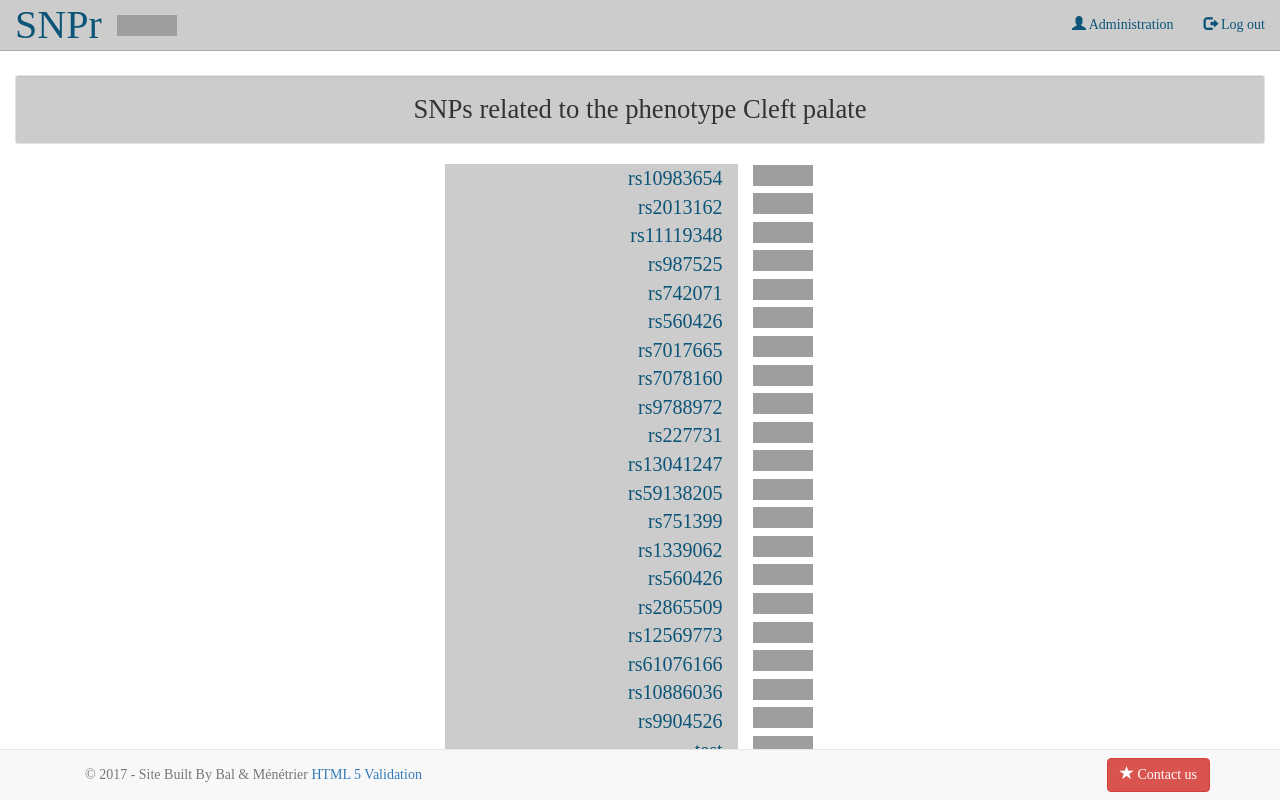
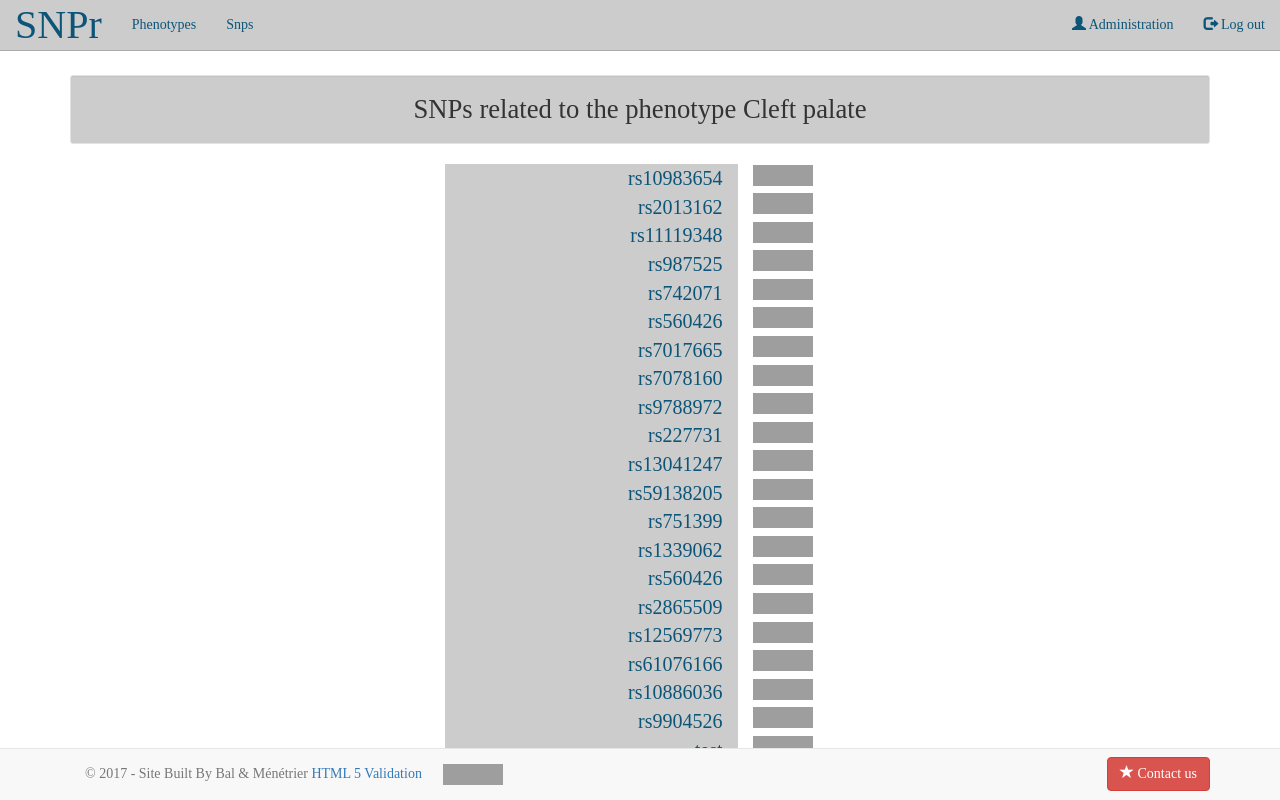
Before and after one commit to matthieubal13/pwproject, a Django app: page /snp/7/ in a window 1280 px wide. Run offline with Django 3.2, Linux system fonts and the light colour scheme; a user stored in the database is signed in; data comes from the database, SQL or seed files in the repository; some libraries are stand-ins or nearby versions; some web fonts are replaced; grey boxes are pictures that could not be loaded.

Commit message:
list snp added

```diff
--- a/snpref/static/css/snpref.css
+++ b/snpref/static/css/snpref.css
@@ -50,11 +50,13 @@ h4 {
   color: #0c5578;
   font-size: 15pt;
   background-color: #CCCCCC;
+  text-align: right;
 }
 
 .snp-link:hover {
   background-color: #0c5578;
   color: #FFFFFF;
+  text-decoration : none;
 }
 
 .pubmed-link:hover {
--- a/snpref/templates/snpref/base.html
+++ b/snpref/templates/snpref/base.html
@@ -20,29 +20,52 @@
             <span class="icon-bar"></span>
             <span class="icon-bar"></span>
             <span class="icon-bar"></span>
+            <span class="icon-bar"></span>
           </button>
           <a class="navbar-brand" href="{% url 'snpref:phenotype_list'%}"
           data-toggle="tooltip" title="Home">SNPr</a>
         </div>
         <div class="collapse navbar-collapse" id="myNavbar">
-          <a href="https://www.ncbi.nlm.nih.gov/pubmed/" data-toggle="tooltip"
-          title="Go to PubMed">
-            <img src="https://upload.wikimedia.org/wikipedia/commons/thumb/f/fb/US-NLM-PubMed-Logo.svg/1200px-US-NLM-PubMed-Logo.svg.png"
-            title="Home of PubMed" alt="PubMed" style="width:60px;height:21px;border:0;margin-top:15px;"></a>
+          <ul class="nav navbar-nav">
+            <li>
+              <a href="{% url 'snpref:phenotype_list'%}" data-toggle="tooltip"
+              title="List of all phenotypes">
+                <span class = toolbar >
+                  Phenotypes
+                </span>
+              </a>
+            </li>
+            <li>
+              <a href="{% url 'snpref:snp_list'%}" data-toggle="tooltip"
+              title="List of all SNPs">
+                <span class = toolbar >
+                  Snps
+                </span>
+              </a>
+            </li>
+          </ul>
           <ul class="nav navbar-nav navbar-right">
-            <li><a href="/admin" data-toggle="tooltip" title="Reserved for administrators">
-              <span class = toolbar ><span class="glyphicon glyphicon-user"></span>
-              Administration</span></a>
-              </li>
-            <li><a href="{% url 'authuser:disconnection'%}" data-toggle="tooltip"
-              title="Disconnection" class = "toolbar"><span class = toolbar ><span class="glyphicon glyphicon-log-out">
+            <li>
+              <a href="/admin" data-toggle="tooltip" title="Reserved for administrators">
+                <span class = toolbar >
+                  <span class="glyphicon glyphicon-user">
+                  </span>
+                Administration
+                </span>
+              </a>
+            </li>
+            <li>
+              <a href="{% url 'authuser:disconnection'%}" data-toggle="tooltip"
+              title="Disconnection" class = "toolbar">
+              <span class = toolbar ><span class="glyphicon glyphicon-log-out">
               </span>
-              Log out</span></a>
+              Log out</span>
+            </a>
             </li>
             </ul>
         </div>
       </nav>
-      <div class="container-fluid" style="margin-top:75px;">
+      <div class="container" style="margin-top:75px;">
         {% block content %}
         {% endblock %}
       </div>
@@ -50,6 +73,13 @@
         <div class="container">
           <p class="navbar-text pull-left">© 2017 - Site Built By Bal & Ménétrier
                <a href="http://tinyurl.com/tbvalid" target="_blank" >HTML 5 Validation</a>
+               &emsp;
+               <a href="https://www.ncbi.nlm.nih.gov/pubmed/" data-toggle="tooltip"
+               title="Go to PubMed">
+                 <img src="https://upload.wikimedia.org/wikipedia/commons/thumb/f/fb/US-NLM-PubMed-Logo.svg/1200px-US-NLM-PubMed-Logo.svg.png"
+                 title="Home of PubMed" alt="PubMed"
+                 style="width:60px;height:21px;">
+               </a>
           </p>
           <a href="mailto:zacharie.menetrier@gmail.com?Subject=About%20SNPr"
           target="_top" class="navbar-btn btn-danger btn pull-right">
--- a/snpref/templates/snpref/phenotype_detail.html
+++ b/snpref/templates/snpref/phenotype_detail.html
@@ -6,27 +6,21 @@
   <div class="well well-sm">
     <h4>SNPs related to the phenotype {{phenotype.trait}}</h4>
   </div>
-  <div class = "container">
   {% for snp_ref in snp_refs %}
     <div class="row">
         <div class = "col-sm-4"></div>
         <a class = "col-sm-3 snp-link"
         href="{% url 'snpref:snp_detail' pk=snp_ref.snp.pk%}"
         data-toggle="tooltip" title="Phenotypes related to">
-          <span class = "pull-right">
             {{snp_ref.snp.rs_id}}
-          </span>
         </a>
-      <a class = "col-sm-3 pubmed-link"
+      <a class = "col-sm-2 pubmed-link"
       href="{{snp_ref.ref.url}}" data-toggle="tooltip" title="Reference">
-        <span class = "pull-left">
           <img src="https://upload.wikimedia.org/wikipedia/commons/thumb/f/fb/US-NLM-PubMed-Logo.svg/1200px-US-NLM-PubMed-Logo.svg.png"
           title="References PubMed" alt="References PubMed"
           style="width:60px;height:21px;">
-        </span>
       </a>
-      <div class = "col-sm-4"></div>
+      <div class = "col-sm-5"></div>
     </div>
   {% endfor %}
-  </div>
 {% endblock content %}
--- a/snpref/urls.py
+++ b/snpref/urls.py
@@ -3,6 +3,7 @@ from . import views
 
 urlpatterns = [
     url(r'^$', views.phenotype_list, name='phenotype_list'),
+    url(r'^snp/?$', views.snp_list, name='snp_list'),
     url(r'^(?P<pk>[0-9]+)/?$', views.phenotype_detail,
     name = 'phenotype_detail'),
     url(r'^snp/(?P<pk>[0-9]+)/?$', views.snp_detail,
--- a/snpref/views.py
+++ b/snpref/views.py
@@ -27,6 +27,13 @@ def phenotype_detail(request, pk):
     return render(request, 'snpref/phenotype_detail.html',
     {'snp_refs' : snp_refs, 'phenotype' : phenotype})
 
+def snp_list(request):
+    if not request.user.is_authenticated:
+        return redirect_to_connexion()
+    snps = SNP.objects.all()
+    return render(request, 'snpref/snp_list.html',
+    {'snps': snps})
+
 
 def snp_detail(request, pk):
     if not request.user.is_authenticated:
```
Also changed, not shown: snpref/templates/snpref/snp_list.html (added, +18 -0 lines).
